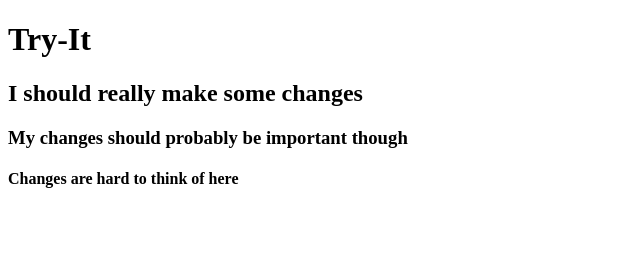
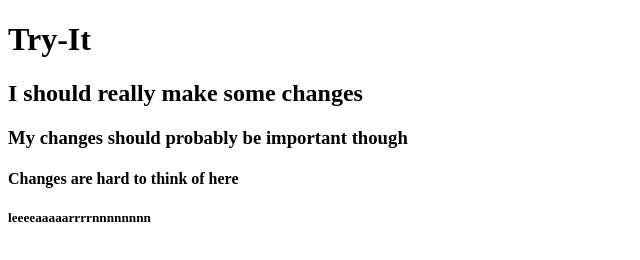
Before and after one commit to Zakiti18/bounce, a plain HTML site: page index.html in a window 1280 px wide. Shown: the whole page, without its empty margins (0-640 px from the left). Drawn offline with Linux system fonts and the light colour scheme.

Commit message:
Added an h5

```diff
--- a/index.html
+++ b/index.html
@@ -12,5 +12,6 @@
     <h2>I should really make some changes</h2>
     <h3>My changes should probably be important though</h3>
     <h4>Changes are hard to think of here</h4>
+    <h5>leeeeaaaaarrrrnnnnnnnn</h5>
 </body>
 </html>
```
